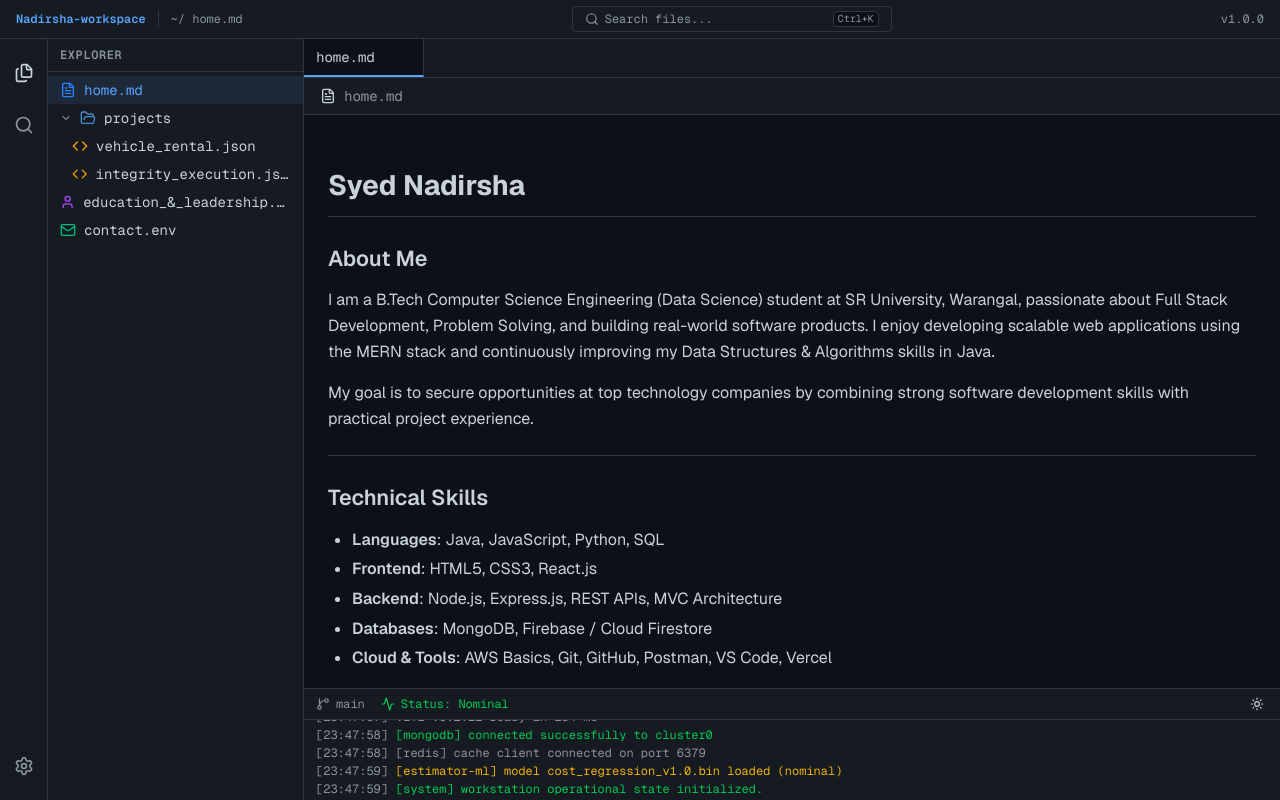
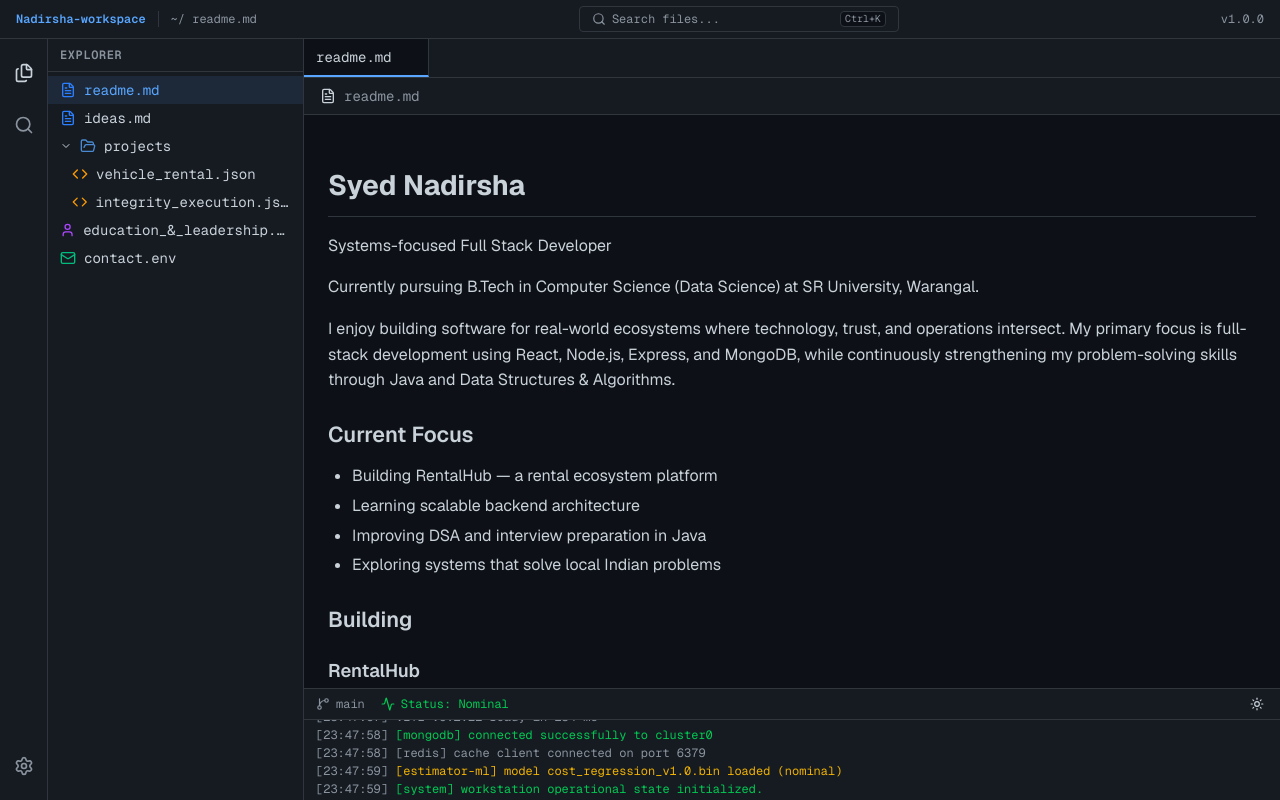
Before and after one commit to Nadirsha-Syed/Portfolio, a Next.js app: page / in a window 1280 px wide. Built offline with nearby package versions, Linux system fonts and the light colour scheme.

Commit message:
feat: rename home.md to readme.md and separate ideas.md into own registry files

```diff
--- a/app/page.tsx
+++ b/app/page.tsx
@@ -11,10 +11,17 @@ import { Files, Search, Settings } from 'lucide-react'
 
 const initialFiles: FileNode[] = [
   {
-    id: 'home',
-    name: 'home.md',
+    id: 'readme',
+    name: 'readme.md',
     type: 'file',
-    path: 'home.md',
+    path: 'readme.md',
+    extension: 'md'
+  },
+  {
+    id: 'ideas',
+    name: 'ideas.md',
+    type: 'file',
+    path: 'ideas.md',
     extension: 'md'
   },
   {
@@ -58,7 +65,7 @@ const initialFiles: FileNode[] = [
 export default function Home() {
   const [activeFile, setActiveFile] = useState<FileNode | null>(initialFiles[0])
   const [tabs, setTabs] = useState<Tab[]>([
-    { id: 'home', name: 'home.md', path: 'home.md', isActive: true }
+    { id: 'readme', name: 'readme.md', path: 'readme.md', isActive: true }
   ])
   const [logs, setLogs] = useState<LogEntry[]>([
     { timestamp: '23:47:57', message: 'VITE v5.2.11 ready in 184 ms', type: 'info' },
--- a/components/workspace-viewer.tsx
+++ b/components/workspace-viewer.tsx
@@ -277,35 +277,72 @@ export function WorkspaceViewer({ activeFile }: WorkspaceViewerProps) {
 
 function getFileContent(path: string): string {
   const contentMap: Record<string, string> = {
-    'home.md': `# Syed Nadirsha
+    'readme.md': `# Syed Nadirsha
 
-## About Me
+Systems-focused Full Stack Developer
 
-I am a B.Tech Computer Science Engineering (Data Science) student at SR University, Warangal, passionate about Full Stack Development, Problem Solving, and building real-world software products. I enjoy developing scalable web applications using the MERN stack and continuously improving my Data Structures & Algorithms skills in Java.
+Currently pursuing B.Tech in Computer Science (Data Science) at SR University, Warangal.
 
-My goal is to secure opportunities at top technology companies by combining strong software development skills with practical project experience.
+I enjoy building software for real-world ecosystems where technology, trust, and operations intersect. My primary focus is full-stack development using React, Node.js, Express, and MongoDB, while continuously strengthening my problem-solving skills through Java and Data Structures & Algorithms.
 
----
+## Current Focus
 
-## Technical Skills
+* Building RentalHub — a rental ecosystem platform
+* Learning scalable backend architecture
+* Improving DSA and interview preparation in Java
+* Exploring systems that solve local Indian problems
 
-- **Languages**: Java, JavaScript, Python, SQL
-- **Frontend**: HTML5, CSS3, React.js
-- **Backend**: Node.js, Express.js, REST APIs, MVC Architecture
-- **Databases**: MongoDB, Firebase / Cloud Firestore
-- **Cloud & Tools**: AWS Basics, Git, GitHub, Postman, VS Code, Vercel
+## Building
 
----
+### RentalHub
 
-# Ideas & Future Products
+A full-stack rental platform focused on booking workflows, role-based access, and conflict prevention.
 
-- **Smart Bachat App**: AI-powered household budget advisor for Indian families.
-- **Jan Seva AI**: Voice-powered civic complaint redressal platform using AI and NLP.
-- **Aushadhi Sahayak**: Medicine availability finder with real-time pharmacy stock information.
-- **Kisaan AI Advisor**: Regional-language AI assistant for farmers.
-- **Nari Suraksha App**: AI-powered women safety platform.
-- **EduBridge**: Tutor-student matching platform for Tier-2 and Tier-3 cities.
-- **SmartMandir**: Temple booking and livestream platform.`,
+### SmartGrocer
+
+A digital commerce platform designed around the needs of local Indian kirana stores.
+
+## Interests
+
+* Backend Systems
+* System Design
+* Product Development
+* AI-Assisted Workflows
+* Local Commerce Infrastructure
+
+## Looking For
+
+Software Engineering Internships and opportunities to contribute to real-world products while continuing to grow as a full-stack developer.`,
+
+    'ideas.md': `# Future Product Ideas
+
+## Smart Bachat App
+
+AI-powered household budget advisor for Indian families.
+
+## Jan Seva AI
+
+Voice-powered civic complaint platform using NLP and AI.
+
+## Aushadhi Sahayak
+
+Medicine availability finder with real-time pharmacy inventory.
+
+## Kisaan AI Advisor
+
+Regional-language AI assistant for farmers.
+
+## Nari Suraksha
+
+Safety platform with AI-assisted emergency features.
+
+## EduBridge
+
+Tutor-student matching platform for Tier-2 and Tier-3 cities.
+
+## SmartMandir
+
+Temple booking and livestream platform.`,
 
     'education_&_leadership.tsx': `interface LeadershipNode {
   role: string;
```
